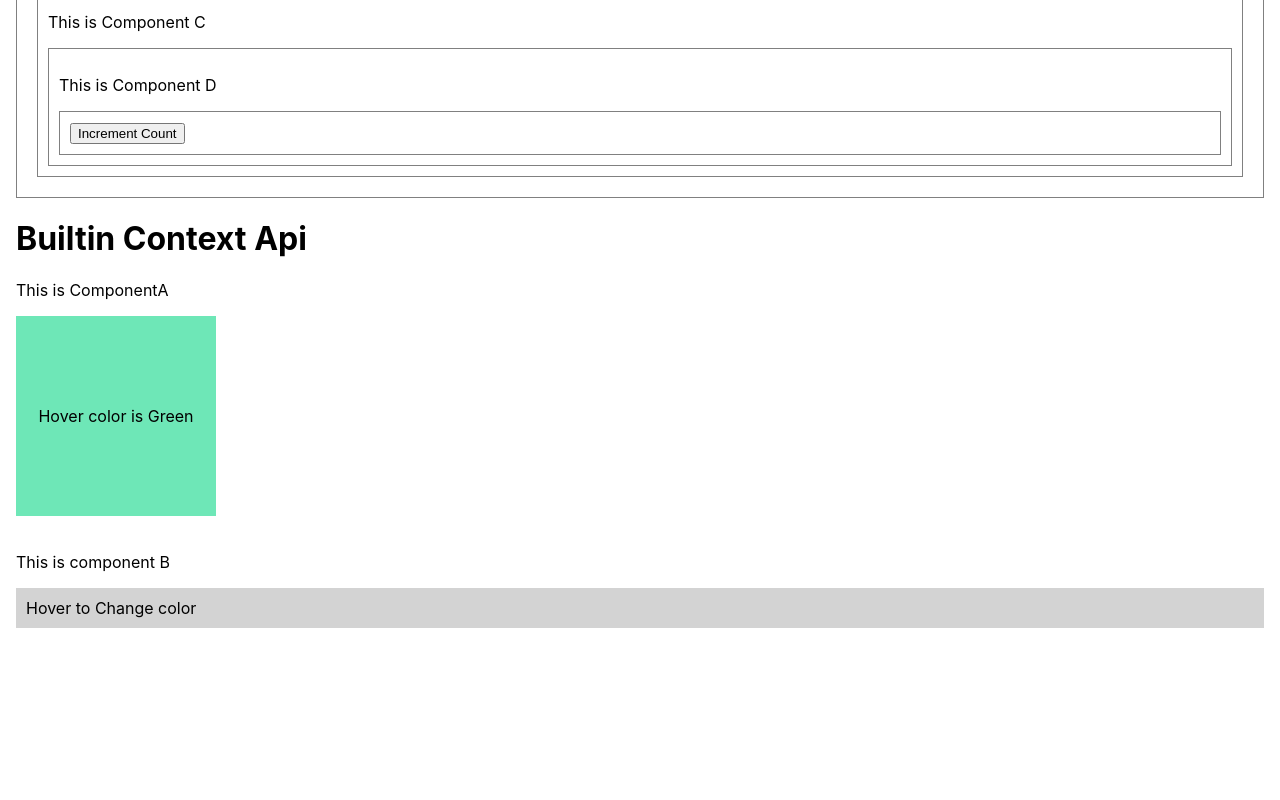
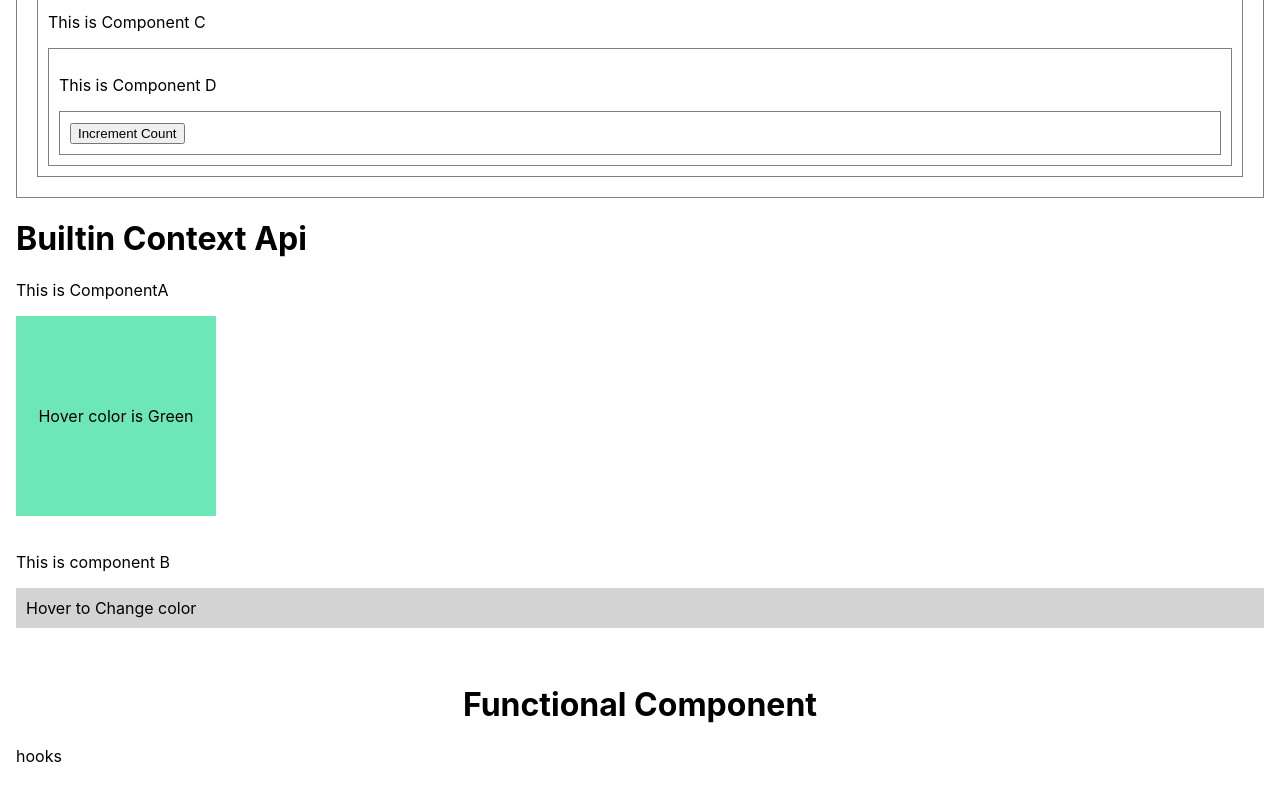
Before and after one commit to marzuk-zarir/learn-react, a React (Vite) app: page / in a window 1280 px wide. Shown: the part 3627-4427 px from the top of the page. Built offline with nearby package versions, Linux system fonts and the light colour scheme; no server answers.

Commit message:
feat: intialize functional component ref: project directory's path change

```diff
--- a/src/App.jsx
+++ b/src/App.jsx
@@ -1,9 +1,12 @@
 import ClassComponentRoot from './classComponents/ClassComponentRoot'
+import FunctionalComponentRoot from './functionalComponents/FunctionalComponentRoot'
 
 function App() {
     return (
         <div className="app">
             <ClassComponentRoot />
+            <br />
+            <FunctionalComponentRoot />
         </div>
     )
 }
--- a/src/classComponents/ClassComponentRoot.jsx
+++ b/src/classComponents/ClassComponentRoot.jsx
@@ -1,4 +1,5 @@
 import { Component } from 'react'
+import Profile from '../small-projects/1-ProfileCard/Profile'
 import Example from './1-component/1.1-Example'
 import MyContextApi from './10-my-context-api/10.1-my-context-api'
 import ContextApi from './11-context-api/11.1-context-api'
@@ -13,7 +14,6 @@ import FormHandling from './6-form-handling/6.1-form-handling'
 import StateLifting from './7-state-lifting/7.1-state-lifting'
 import HOC from './8-higher-order-component/8.1-hoc'
 import RenderProp from './9-render-prop/9.1-render-prop'
-import Profile from './small-projects/1-ProfileCard/Profile'
 
 export default class ClassComponentRoot extends Component {
     state = {
--- /dev/null
+++ b/src/functionalComponents/1-hooks/1.1-hooks.jsx
@@ -0,0 +1,3 @@
+export default function Hooks() {
+    return <div>hooks</div>
+}
--- /dev/null
+++ b/src/functionalComponents/FunctionalComponentRoot.jsx
@@ -0,0 +1,10 @@
+import Hooks from './1-hooks/1.1-hooks'
+
+export default function FunctionalComponentRoot() {
+    return (
+        <div className="container">
+            <h1 className="text-center">Functional Component</h1>
+            <Hooks />
+        </div>
+    )
+}
```
Also changed, not shown: src/small-projects/1-ProfileCard/Profile.jsx (renamed from src/classComponents/small-projects/1-ProfileCard/Profile.jsx), src/small-projects/1-ProfileCard/components/Bio.jsx (renamed from src/classComponents/small-projects/1-ProfileCard/components/Bio.jsx), src/small-projects/1-ProfileCard/components/Card.jsx (renamed from src/classComponents/small-projects/1-ProfileCard/components/Card.jsx), src/small-projects/1-ProfileCard/components/Skills.jsx (renamed from src/classComponents/small-projects/1-ProfileCard/components/Skills.jsx), src/small-projects/1-ProfileCard/components/SocialLinks.jsx (renamed from src/classComponents/small-projects/1-ProfileCard/components/SocialLinks.jsx).
